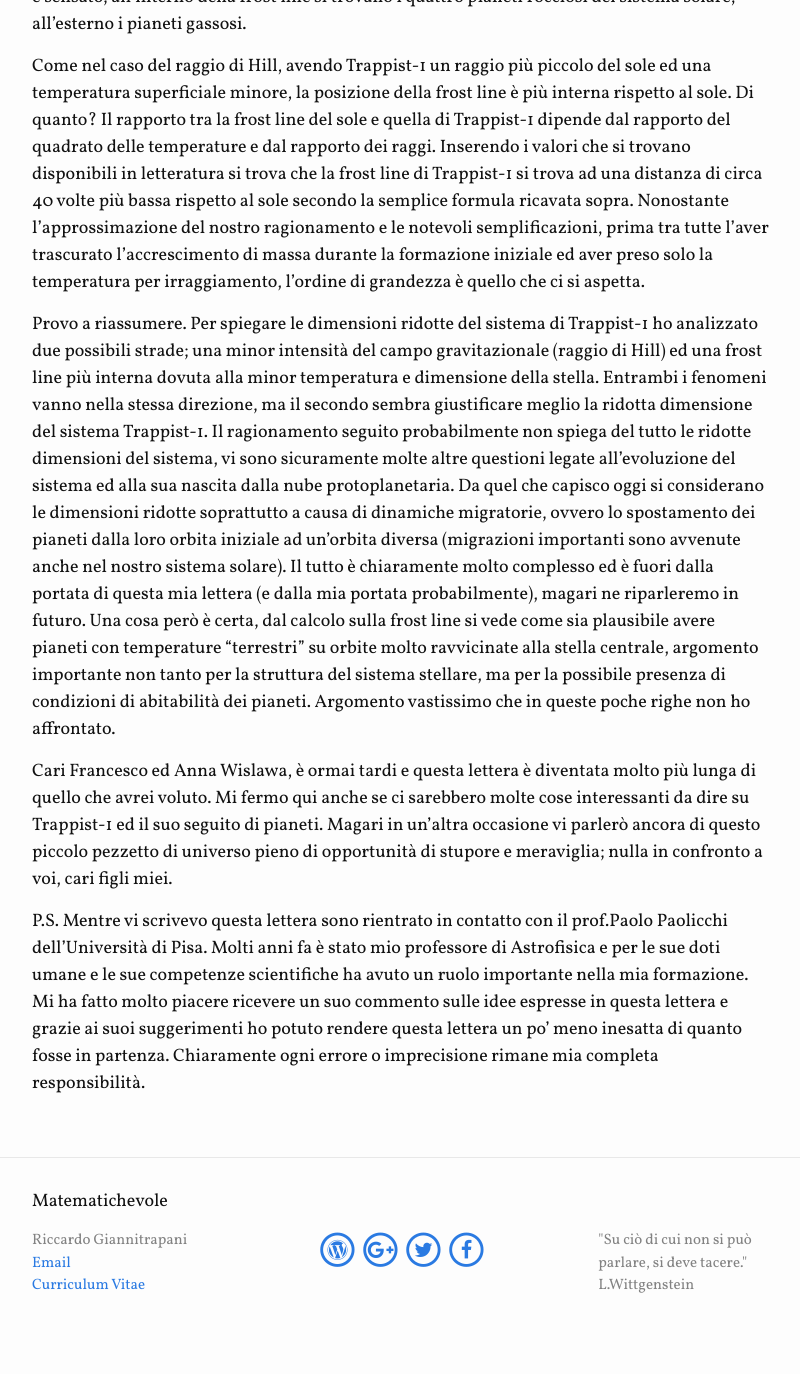
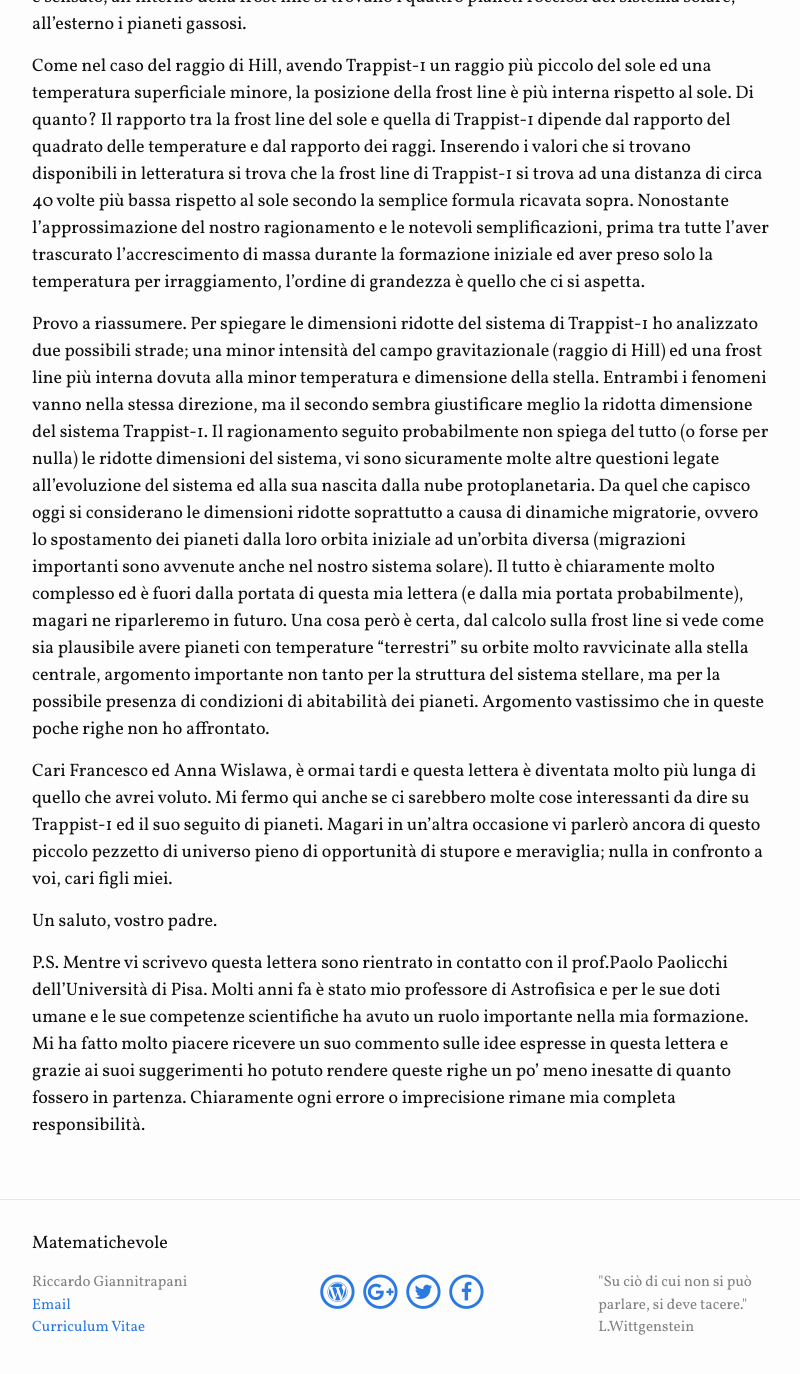
Before and after one commit to orporick/orporick.github.io, a Jekyll site: the page built from _posts/2017-02-27-letterauniverso.markdown, in a window 1280 px wide and 1400 px high, scrolled down 4610 px. Shown: the top 1374 px of the window, without its empty margins (238-1038 px from the left). Built offline with Jekyll 4.4.1, drawn with Linux system fonts in a browser that asks for light colours; nearby versions of some CDN libraries; formulas are drawn with MathJax 3.

Commit message:
Nuovo post

```diff
--- a/_posts/2017-02-27-letterauniverso.markdown
+++ b/_posts/2017-02-27-letterauniverso.markdown
@@ -214,7 +214,7 @@ Provo a riassumere. Per spiegare le dimensioni ridotte del sistema di Trappist-1
 possibili strade; una minor intensità del campo gravitazionale (raggio di Hill) ed una frost line
 più interna dovuta alla minor temperatura e dimensione della stella. Entrambi i fenomeni vanno nella
 stessa direzione, ma il secondo sembra giustificare meglio la ridotta dimensione del sistema
-Trappist-1. Il ragionamento seguito probabilmente non spiega del tutto le ridotte dimensioni del
+Trappist-1. Il ragionamento seguito probabilmente non spiega del tutto (o forse per nulla) le ridotte dimensioni del
 sistema, vi sono sicuramente molte altre questioni legate all'evoluzione del sistema ed alla sua
 nascita dalla nube protoplanetaria. Da quel che capisco oggi si considerano le dimensioni ridotte
 soprattutto a causa di dinamiche migratorie, ovvero lo spostamento dei pianeti dalla loro orbita
@@ -231,10 +231,12 @@ voluto. Mi fermo qui anche se ci sarebbero molte cose interessanti da dire su Tr
 seguito di pianeti. Magari in un'altra occasione vi parlerò ancora di questo piccolo pezzetto di
 universo pieno di opportunità di stupore e meraviglia; nulla in confronto a voi, cari figli miei.
 
+Un saluto, vostro padre.
+
 P.S.
 Mentre vi scrivevo questa lettera sono rientrato in contatto con il prof.Paolo Paolicchi
 dell'Università di Pisa. Molti anni fa è stato mio professore di Astrofisica e per le sue doti umane
 e le sue competenze scientifiche ha avuto un ruolo importante nella mia formazione. Mi ha fatto
 molto piacere ricevere un suo commento sulle idee espresse in questa lettera e grazie ai suoi
-suggerimenti ho potuto rendere questa lettera un po' meno inesatta di quanto fosse in partenza.
+suggerimenti ho potuto rendere queste righe un po' meno inesatte di quanto fossero in partenza.
 Chiaramente ogni errore o imprecisione rimane mia completa responsibilità.
```
